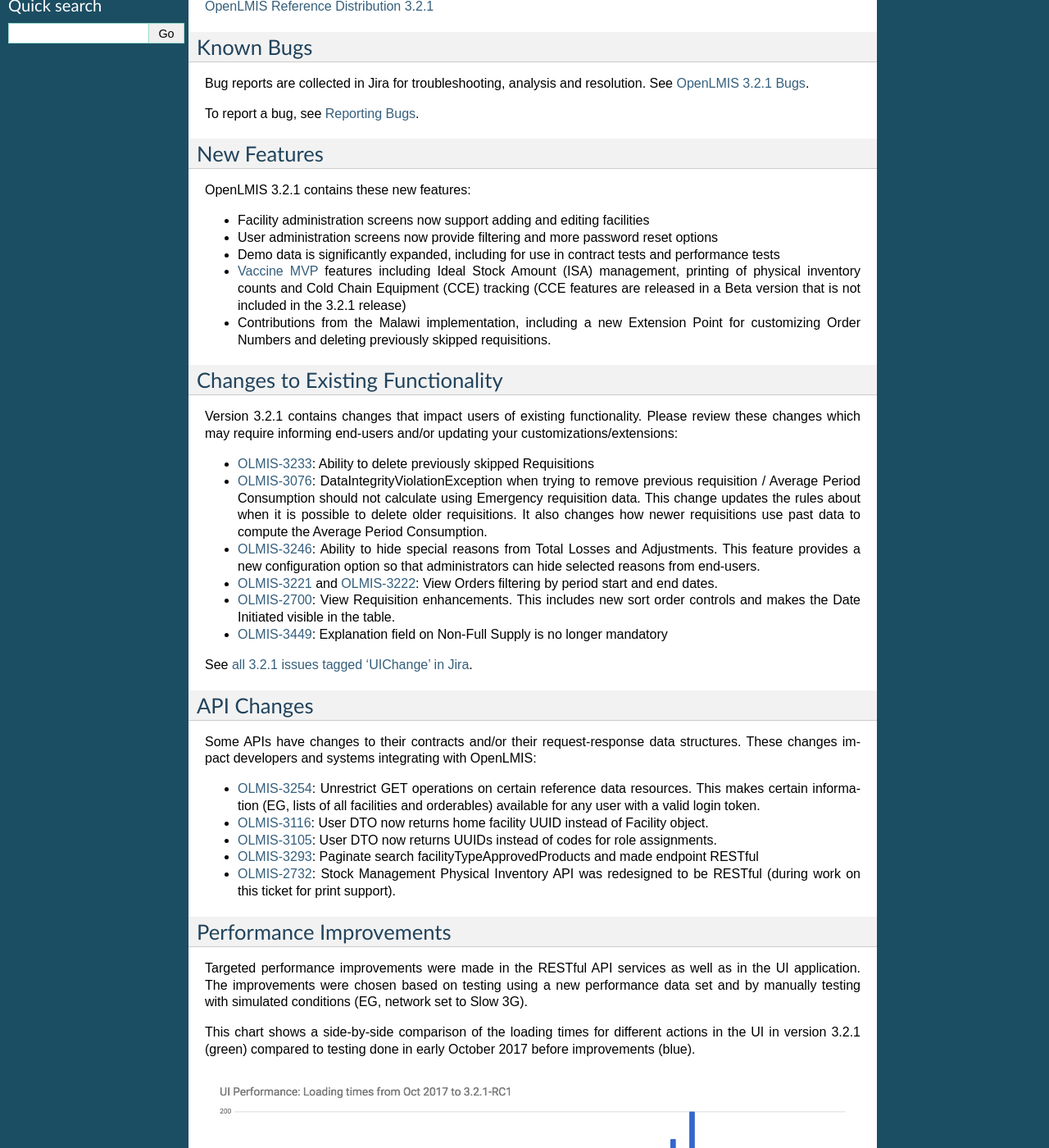
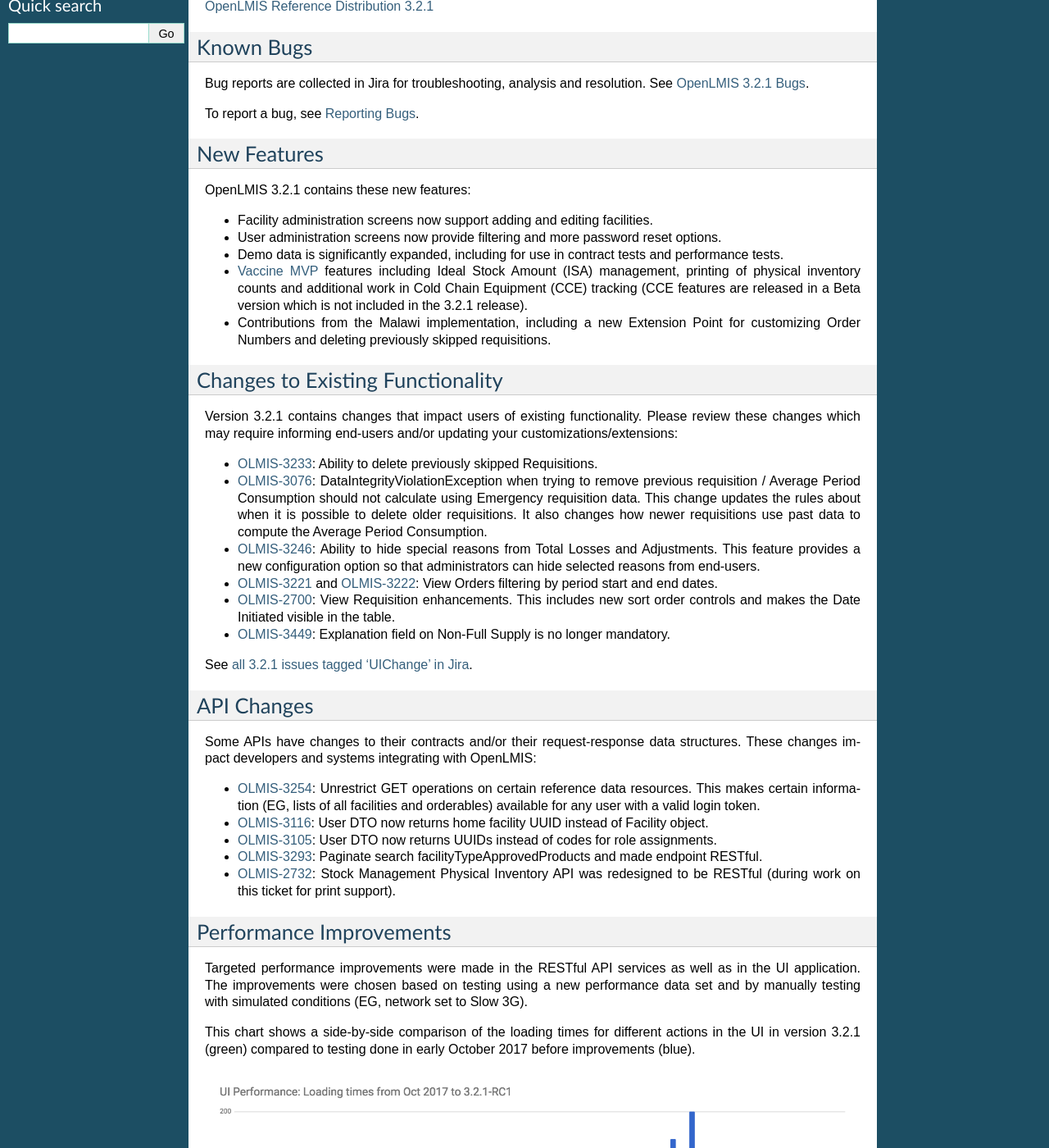
Before and after one commit to OpenLMIS/openlmis-ref-distro, a Sphinx documentation site: the page built from docs/source/releases/openlmis-ref-distro-v3.2.1.rst, in a window 1280 px wide and 1400 px high, scrolled down 1200 px. Shown: the whole window at 82% size. Built offline with Sphinx 7.4.7, drawn with Linux system fonts in a browser that asks for light colours; pages that are not in the unit, such as notebooks, are missing from menus; some of the changed text lies outside the part shown.

```diff
--- a/docs/source/releases/openlmis-ref-distro-v3.2.1.rst
+++ b/docs/source/releases/openlmis-ref-distro-v3.2.1.rst
@@ -87,14 +87,14 @@ New Features
 
 OpenLMIS 3.2.1 contains these new features:
 
-- Facility administration screens now support adding and editing facilities
-- User administration screens now provide filtering and more password reset options
-- Demo data is significantly expanded, including for use in contract tests and performance tests
+- Facility administration screens now support adding and editing facilities.
+- User administration screens now provide filtering and more password reset options.
+- Demo data is significantly expanded, including for use in contract tests and performance tests.
 - `Vaccine MVP
   <https://openlmis.atlassian.net/wiki/spaces/OP/pages/113144940/Vaccine+MVP>`_ features including
-  Ideal Stock Amount (ISA) management, printing of physical inventory counts and Cold Chain
-  Equipment (CCE) tracking (CCE features are released in a Beta version that is not included in the
-  3.2.1 release)
+  Ideal Stock Amount (ISA) management, printing of physical inventory counts and additional work in Cold Chain
+  Equipment (CCE) tracking (CCE features are released in a Beta version which is not included in the
+  3.2.1 release).
 - Contributions from the Malawi implementation, including a new Extension Point for customizing
   Order Numbers and deleting previously skipped requisitions.
 
@@ -105,7 +105,7 @@ Version 3.2.1 contains changes that impact users of existing functionality. Plea
 changes which may require informing end-users and/or updating your customizations/extensions:
 
 - `OLMIS-3233 <https://openlmis.atlassian.net/browse/OLMIS-3233>`_: Ability to delete previously
-  skipped Requisitions
+  skipped Requisitions.
 - `OLMIS-3076 <https://openlmis.atlassian.net/browse/OLMIS-3076>`_: DataIntegrityViolationException
   when trying to remove previous requisition / Average Period Consumption should not calculate
   using Emergency requisition data. This change updates the rules about when it is possible to
@@ -120,7 +120,7 @@ changes which may require informing end-users and/or updating your customization
 - `OLMIS-2700 <https://openlmis.atlassian.net/browse/OLMIS-2700>`_: View Requisition enhancements.
   This includes new sort order controls and makes the Date Initiated visible in the table.
 - `OLMIS-3449 <https://openlmis.atlassian.net/browse/OLMIS-3449>`_: Explanation field on Non-Full
-  Supply is no longer mandatory
+  Supply is no longer mandatory.
 
 See `all 3.2.1 issues tagged 'UIChange' in Jira <https://openlmis.atlassian.net/issues/?jql=status%3DDone%20AND%20project%3DOLMIS%20AND%20fixVersion%3D3.2.1%20and%20type!%3DTest%20and%20type!%3DEpic%20and%20labels%20IN%20(UIChange)%20ORDER%20BY%20type%20ASC%2C%20priority%20DESC%2C%20key%20ASC>`_.
 
@@ -135,7 +135,7 @@ changes impact developers and systems integrating with OpenLMIS:
   and orderables) available for any user with a valid login token.
 - `OLMIS-3116 <https://openlmis.atlassian.net/browse/OLMIS-3116>`_: User DTO now returns home facility UUID instead of Facility object.
 - `OLMIS-3105 <https://openlmis.atlassian.net/browse/OLMIS-3105>`_: User DTO now returns UUIDs instead of codes for role assignments.
-- `OLMIS-3293 <https://openlmis.atlassian.net/browse/OLMIS-3293>`_: Paginate search facilityTypeApprovedProducts and made endpoint RESTful
+- `OLMIS-3293 <https://openlmis.atlassian.net/browse/OLMIS-3293>`_: Paginate search facilityTypeApprovedProducts and made endpoint RESTful.
 - `OLMIS-2732 <https://openlmis.atlassian.net/browse/OLMIS-2732>`_: Stock Management Physical
   Inventory API was redesigned to be RESTful (during work on this ticket for print support).
 
@@ -200,7 +200,7 @@ Auth Service 3.1.1
 Bug fixes added in a backwards-compatible manner:
 
 - `OLMIS-3119 <https://openlmis.atlassian.net/browse/OLMIS-3119>`_: Fixed issue with TOKEN_DURATION variable being ingored, which in reality was an issue with set up of the Spring context and autowiring not working as expected.
-- `OLMIS-3357 <https://openlmis.atlassian.net/browse/OLMIS-3357>`_: Reset email will not be sent when user is created or updated
+- `OLMIS-3357 <https://openlmis.atlassian.net/browse/OLMIS-3357>`_: Reset email will not be sent when user is created or updated.
 
 Source: `Auth CHANGELOG <https://github.com/OpenLMIS/openlmis-auth/blob/master/CHANGELOG.md>`_
 
@@ -211,7 +211,7 @@ This component is a **beta** of new Cold Chain Equipment functionality to suppor
 medical supply chains. This API service component has an accompanying beta CCE UI component.
 
 For details, see the functional documentation: `Cold Chain Equipment Management
-<https://openlmis.atlassian.net/wiki/spaces/OP/pages/113145252/Cold+Chain+Equipment+Management>`_
+<https://openlmis.atlassian.net/wiki/spaces/OP/pages/113145252/Cold+Chain+Equipment+Management>`_.
 
 *Warning: This is a beta component, and is not yet intended for production use. APIs and
 functionality are still subject to change until the official release.*
@@ -221,7 +221,7 @@ Fulfillment Service 6.1.0
 
 New functionality added in a backwards-compatible manner:
 
-- `OLMIS-3221 <https://openlmis.atlassian.net/browse/OLMIS-3221>`_: Added period start and end dates parameters to the order search endpoint
+- `OLMIS-3221 <https://openlmis.atlassian.net/browse/OLMIS-3221>`_: Added period start and end dates parameters to the order search endpoint.
 
 Improvements added in a backwards-compatible manner:
 
@@ -247,7 +247,7 @@ Breaking changes:
 
 - `OLMIS-3116 <https://openlmis.atlassian.net/browse/OLMIS-3116>`_: User DTO now returns home facility UUID instead of Facility object.
 - `OLMIS-3105 <https://openlmis.atlassian.net/browse/OLMIS-3105>`_: User DTO now returns UUIDs instead of codes for role assignments.
-- `OLMIS-3293 <https://openlmis.atlassian.net/browse/OLMIS-3293>`_: Paginate search facilityTypeApprovedProducts and made endpoint RESTful
+- `OLMIS-3293 <https://openlmis.atlassian.net/browse/OLMIS-3293>`_: Paginate search facilityTypeApprovedProducts and made endpoint RESTful.
 
 New functionality added in a backwards-compatible manner:
 
@@ -265,12 +265,12 @@ New functionality added in a backwards-compatible manner:
 Bug fixes, security and performance improvements, also backwards-compatible:
 
 - `OLMIS-2857 <https://openlmis.atlassian.net/browse/OLMIS-2857>`_: Refactored user search repository method to user database pagination and sorting.
-- `OLMIS-2913 <https://openlmis.atlassian.net/browse/OLMIS-2913>`_: add DIVO user and assign to Inventory Manager role for SN1 and SN2
+- `OLMIS-2913 <https://openlmis.atlassian.net/browse/OLMIS-2913>`_: add DIVO user and assign to Inventory Manager role for SN1 and SN2.
 - `OLMIS-3146 <https://openlmis.atlassian.net/browse/OLMIS-3146>`_: added PROGRAMS_MANAGE right and enforce it on CUD endpoints.
 - `OLMIS-3209 <https://openlmis.atlassian.net/browse/OLMIS-3209>`_: Fixed problem with parsing orderable DTO when it contains several program orderables.
 - `OLMIS-3290 <https://openlmis.atlassian.net/browse/OLMIS-3290>`_: Fixed searching Orderables by code and name.
 - `OLMIS-3291 <https://openlmis.atlassian.net/browse/OLMIS-3291>`_: Fixed searching RequisitionGroups by supervisoryNode.
-- `OLMIS-3346 <https://openlmis.atlassian.net/browse/OLMIS-3346>`_: Decreased number of database calls to retrieve Facility Type Approved Products
+- `OLMIS-3346 <https://openlmis.atlassian.net/browse/OLMIS-3346>`_: Decreased number of database calls to retrieve Facility Type Approved Products.
 
 Source: `ReferenceData CHANGELOG
 <https://github.com/OpenLMIS/openlmis-referencedata/blob/master/CHANGELOG.md>`_
@@ -341,8 +341,8 @@ New features:
 - `OLMIS-3153 <https://openlmis.atlassian.net/browse/OLMIS-3153>`_: Added facilityOperatorsService for communicating with the facilityOperators endpoints
 - Extended facilityService with the ability to save facility
 - `OLMIS-3154 <https://openlmis.atlassian.net/browse/OLMIS-3154>`_: Changed facility view to edit screen.
-- `OLMIS-3228 <https://openlmis.atlassian.net/browse/OLMIS-3228>`_: Create Download Current ISA Values page
-- `OLMIS-2217 <https://openlmis.atlassian.net/browse/OLMIS-2217>`_: Added ability to send reset password email
+- `OLMIS-3228 <https://openlmis.atlassian.net/browse/OLMIS-3228>`_: Create Download Current ISA Values page.
+- `OLMIS-2217 <https://openlmis.atlassian.net/browse/OLMIS-2217>`_: Added ability to send reset password email.
 - `OLMIS-396 <https://openlmis.atlassian.net/browse/OLMIS-396>`_: Added upload functionality to manage ISA screen.
 
 Improvements:
@@ -376,13 +376,13 @@ requisition-ui 5.2.0
 
 Improvements:
 
-- `OLMIS-2956 <https://openlmis.atlassian.net/browse/OLMIS-2956>`_: Removed UserRightFactory from requisition-initiate module, and replaced with permissionService
+- `OLMIS-2956 <https://openlmis.atlassian.net/browse/OLMIS-2956>`_: Removed UserRightFactory from requisition-initiate module, and replaced with permissionService.
 - `OLMIS-3294 <https://openlmis.atlassian.net/browse/OLMIS-3294>`_: Added loading modal after the approval is finished.
 - `OLMIS-2700 <https://openlmis.atlassian.net/browse/OLMIS-2700>`_: Added date initiated column and sorting to the View Requisitions table. Removed date authorized and date approved.
 - `OLMIS-3181 <https://openlmis.atlassian.net/browse/OLMIS-3181>`_: Added front-end validation to the requisition batch approval screen.
 - `OLMIS-3233 <https://openlmis.atlassian.net/browse/OLMIS-3233>`_: Added ability to delete requisitions with "skipped" status.
-- `OLMIS-3246 <https://openlmis.atlassian.net/browse/OLMIS-3246>`_: Added 'show' field to reason assignments
-- `OLMIS-3471 <https://openlmis.atlassian.net/browse/OLMIS-3471>`_: Explanation field on Non Full supply tab is no longer mandatory
+- `OLMIS-3246 <https://openlmis.atlassian.net/browse/OLMIS-3246>`_: Added 'show' field to reason assignments.
+- `OLMIS-3471 <https://openlmis.atlassian.net/browse/OLMIS-3471>`_: Explanation field on Non Full supply tab is no longer mandatory.
 - `OLMIS-3318 <https://openlmis.atlassian.net/browse/OLMIS-3318>`_: Added requisitions caching to the Convert to Order screen.
 - Updated dev-ui version to 6.
 
@@ -401,11 +401,11 @@ stockmanagement-ui 1.0.1
 
 New functionality that are backwards-compatible:
 
-- `OLMIS-2732 <https://openlmis.atlassian.net/browse/OLMIS-2732>`_: Print submitted physical inventory
+- `OLMIS-2732 <https://openlmis.atlassian.net/browse/OLMIS-2732>`_: Print submitted physical inventory.
 
 Improvements:
 
-- `OLMIS-3246 <https://openlmis.atlassian.net/browse/OLMIS-3246>`_: Added support for hidden stock adjustment reasons
+- `OLMIS-3246 <https://openlmis.atlassian.net/browse/OLMIS-3246>`_: Added support for hidden stock adjustment reasons.
 - `OLMIS-3296 <https://openlmis.atlassian.net/browse/OLMIS-3296>`_: Reworked facility-program select component to use cached rograms, minimal facilities and permission strings.
 - Updated dev-ui version to 6.
 
```
